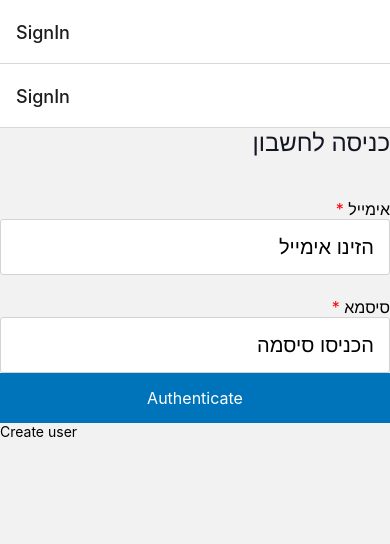
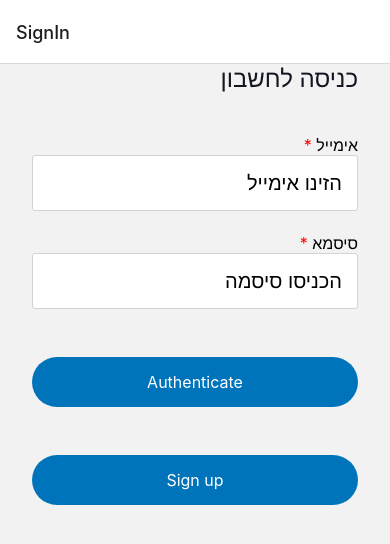
Before and after one commit to asandler77/nestmessenger, a React Native app in the folder clients/: screen /SignIn in a window 390 px wide. Shown: the top 544 px of the page. Built offline with nearby package versions, Linux system fonts and the light colour scheme.

Commit message:
Sign up screen hav been added. Basic style was added.

```diff
--- a/clients/src/navigation/AuthNavigator.tsx
+++ b/clients/src/navigation/AuthNavigator.tsx
@@ -8,7 +8,7 @@ const AuthNav = createNativeStackNavigator();
 
 export const AuthNavigator = () => {
   return (
-    <AuthNav.Navigator>
+    <AuthNav.Navigator screenOptions={{headerShown: false}}>
       <AuthNav.Screen name={'SignIn'} component={SignIn} />
       <AuthNav.Screen name={'SignUp'} component={SignUp} />
     </AuthNav.Navigator>
--- a/clients/src/pages/Authentication/SignIn.tsx
+++ b/clients/src/pages/Authentication/SignIn.tsx
@@ -1,5 +1,5 @@
 import React from 'react';
-import {StyleSheet, Text, TouchableOpacity} from 'react-native';
+import {StyleSheet, View} from 'react-native';
 import {useForm} from 'react-hook-form';
 import AsyncStorage from '@react-native-async-storage/async-storage';
 import {FormInput} from '../../components/common/form/FormInput';
@@ -12,32 +12,12 @@ export interface EmailSignInObj {
   email: string;
 }
 
-export const SignIn = () => {
+export const SignIn = ({navigation}) => {
   const {control, handleSubmit} = useForm<EmailSignInObj>();
 
-  const getTokenId = (): Promise<string> =>
-    AsyncStorage.getItem('authToken').then(token => {
-      if (token) {
-        return token;
-      } else {
-        const newToken = 'qwertyuiolkjhgfdsdfghjk';
-        return AsyncStorage.setItem('authToken', newToken).then(() => newToken);
-      }
-    });
-
-  const getProfile = async () => {
-    const url = 'http://192.168.214.249:3000/auth/create';
-    const networkOptions = {
-      method: 'POST',
-      headers: {
-        'Content-Type': 'application/json',
-      },
-      body: JSON.stringify({
-        userName: 'Anna9',
-        password: 'lada',
-      }),
-    };
-    fetch(url, networkOptions).then(res => res.json());
+  const onSignUpPress = () => {
+    console.log('press on sign up');
+    navigation.navigate('SignUp');
   };
 
   const onHandleSubmit = () => {
@@ -60,9 +40,8 @@ export const SignIn = () => {
   };
 
   return (
-    <>
+    <View style={styles.container}>
       <BaseText text={SIGN_UP.TITLE} customTextStyle={styles.title} />
-
       <FormInput
         name="email"
         control={control}
@@ -74,7 +53,6 @@ export const SignIn = () => {
           required: `${SIGN_UP.USERNAME_TITLE} ${SIGN_UP.INPUT_ERROR_TEXT}`,
         }}
       />
-
       <FormInput
         name="password"
         control={control}
@@ -86,19 +64,24 @@ export const SignIn = () => {
           required: `${SIGN_UP.USERNAME_TITLE} ${SIGN_UP.INPUT_ERROR_TEXT}`,
         }}
       />
-
       <Button
+        customBtnContainerStyle={{borderRadius: 38, marginTop: 48}}
         btnLabel={'Authenticate'}
         onPress={handleSubmit(onHandleSubmit)}
       />
-      <TouchableOpacity onPress={getProfile}>
-        <Text>Create user</Text>
-      </TouchableOpacity>
-    </>
+      <Button
+        customBtnContainerStyle={{borderRadius: 38, marginTop: 48}}
+        btnLabel={'Sign up'}
+        onPress={onSignUpPress}
+      />
+    </View>
   );
 };
 
 const styles = StyleSheet.create({
+  container: {
+    marginHorizontal: 32,
+  },
   title: {
     marginBottom: 20,
     fontSize: 24,
@@ -116,4 +99,14 @@ const styles = StyleSheet.create({
     fontSize: 16,
     marginTop: 22,
   },
+  signUpButton: {
+    marginTop: 48,
+    marginHorizontal: 32,
+    alignItems: 'center',
+    backgroundColor: CONSTANT_COLORS.MID_LIGHT_BLUE,
+  },
+  signUpTitle: {
+    fontSize: 32,
+    color: CONSTANT_COLORS.ALWAYS_WHITE,
+  },
 });
--- a/clients/src/pages/Authentication/SignUp.tsx
+++ b/clients/src/pages/Authentication/SignUp.tsx
@@ -1,10 +1,27 @@
 import React from 'react';
-import {Text, View} from 'react-native';
+import {Text, TouchableOpacity, View} from 'react-native';
 
 export const SignUp = () => {
+  const getProfile = async () => {
+    const url = 'http://192.168.214.249:3000/auth/create';
+    const networkOptions = {
+      method: 'POST',
+      headers: {
+        'Content-Type': 'application/json',
+      },
+      body: JSON.stringify({
+        userName: 'Anna9',
+        password: 'lada',
+      }),
+    };
+    fetch(url, networkOptions).then(res => res.json());
+  };
   return (
     <View style={{flex: 1, alignItems: 'center', justifyContent: 'center'}}>
       <Text>Messenger</Text>
+      <TouchableOpacity onPress={getProfile}>
+        <Text>Create user</Text>
+      </TouchableOpacity>
     </View>
   );
 };
```
Also changed, not shown: clients/src/utils.ts (added, +11 -0 lines).
